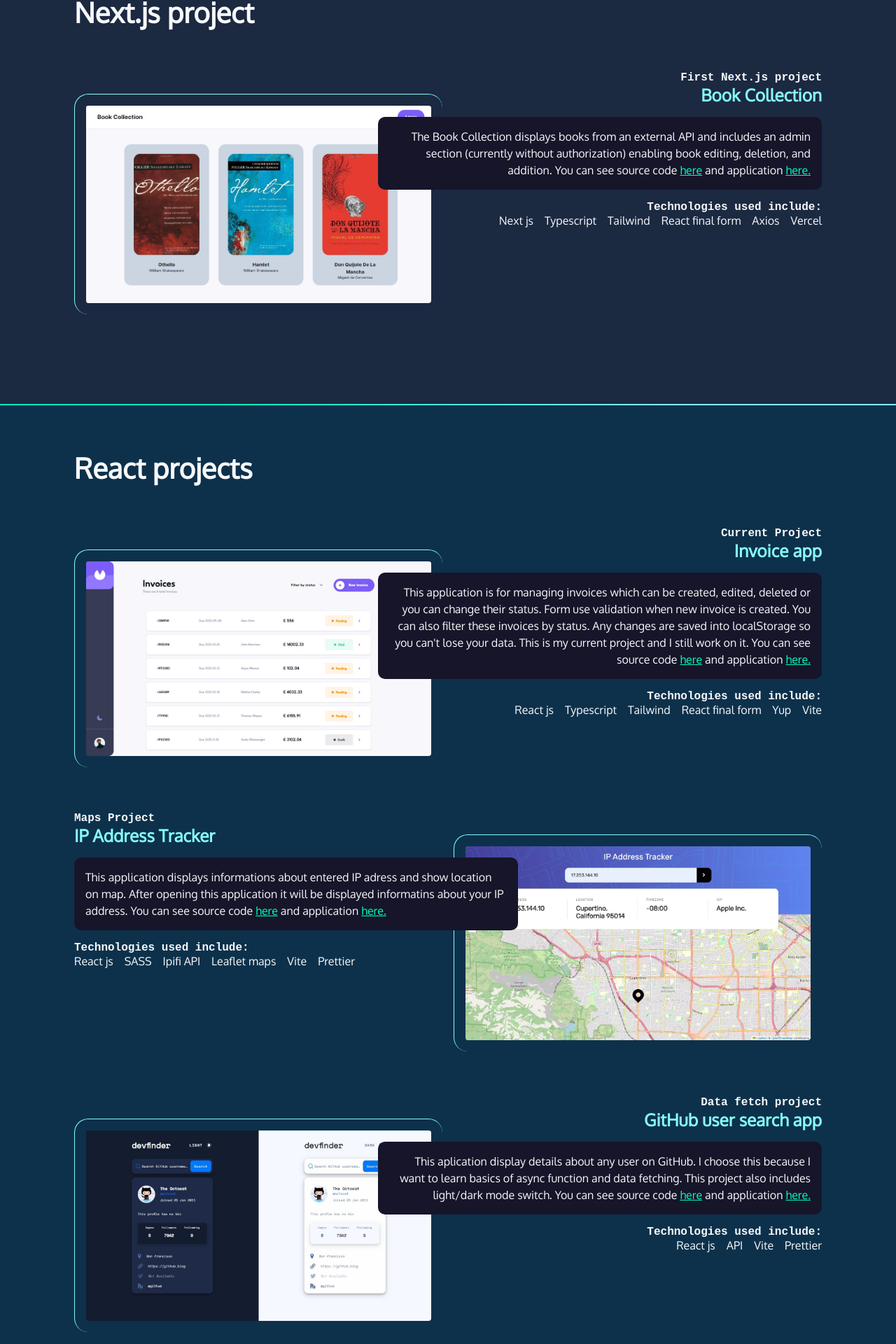
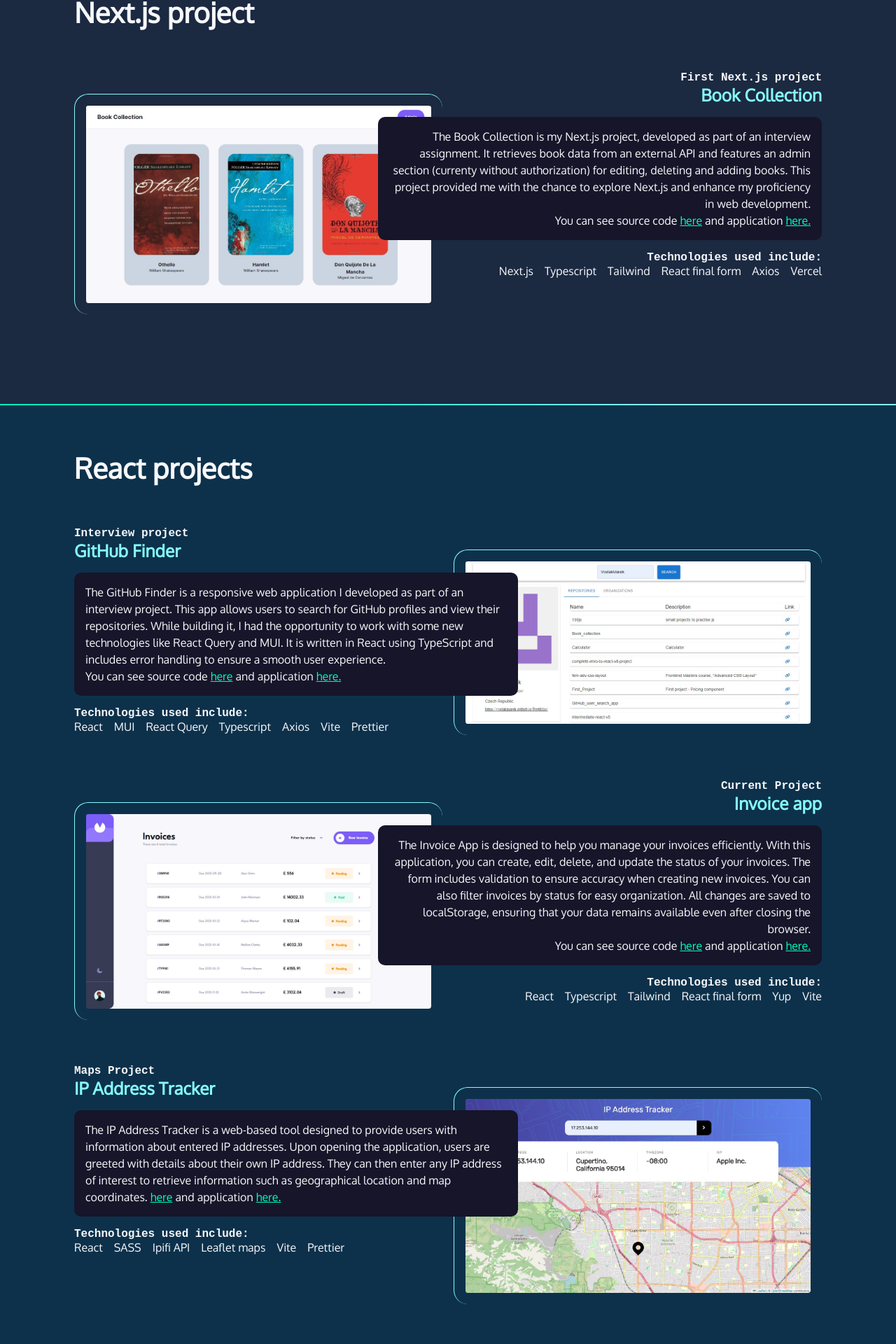
Before and after one commit to VcelakMarek/Portfolio, a React (Vite) app: page / in a window 1280 px wide. Shown: the part 874-2794 px from the top of the page at 70% size. Built offline with nearby package versions, Linux system fonts and the light colour scheme; a web font is replaced by a local one.

Commit message:
update Portfolio

```diff
--- a/src/Portfolio.jsx
+++ b/src/Portfolio.jsx
@@ -48,8 +48,12 @@ const Portfolio = () => {
           <p className="name">
             Hi, my name is <span>Marek Vcelak</span>
           </p>
-          <h2>React Developer</h2>
-          <p>I am frontend developer specializing on React aplications</p>
+          <h2>Frontend Developer</h2>
+          <p>
+            I am frontend developer specializing on
+            <span className="green-text"> React </span> and{" "}
+            <span className="green-text">Next.js</span> aplications
+          </p>
         </section>
       </div>
 
@@ -64,10 +68,13 @@ const Portfolio = () => {
               <h4>First Next.js project</h4>
               <h3>Book Collection</h3>
               <p className="blackbox">
-                The Book Collection displays books from an external API and
-                includes an admin section (currently without authorization)
-                enabling book editing, deletion, and addition. You can see
-                source code{" "}
+                The Book Collection is my Next.js project, developed as part of
+                an interview assignment. It retrieves book data from an external
+                API and features an admin section (currenty without
+                authorization) for editing, deleting and adding books. This
+                project provided me with the chance to explore Next.js and
+                enhance my proficiency in web development.
+                <br /> You can see source code{" "}
                 <a href="https://github.com/VcelakMarek/Book_collection">
                   here
                 </a>{" "}
@@ -76,7 +83,7 @@ const Portfolio = () => {
               </p>
               <h4>Technologies used include:</h4>
               <ul>
-                <li>Next js</li>
+                <li>Next.js</li>
                 <li>Typescript</li>
                 <li>Tailwind</li>
                 <li>React final form</li>
@@ -98,24 +105,67 @@ const Portfolio = () => {
         <section id="projects">
           <h2>React projects</h2>
 
+          <article className="reverse">
+            <div className="text">
+              <h4>Interview project</h4>
+              <h3>GitHub Finder</h3>
+              <p className="blackbox">
+                The GitHub Finder is a responsive web application I developed as
+                part of an interview project. This app allows users to search
+                for GitHub profiles and view their repositories. While building
+                it, I had the opportunity to work with some new technologies
+                like React Query and MUI. It is written in React using
+                TypeScript and includes error handling to ensure a smooth user
+                experience. <br /> You can see source code{" "}
+                <a href="https://github.com/VcelakMarek/Interview_Project">
+                  here
+                </a>{" "}
+                and application{" "}
+                <a href="https://vcelakmarek.github.io/Interview_Project/">
+                  {" "}
+                  here.
+                </a>
+              </p>
+              <h4>Technologies used include:</h4>
+              <ul>
+                <li>React</li>
+                <li>MUI</li>
+                <li>React Query</li>
+                <li>Typescript</li>
+                <li>Axios</li>
+                <li>Vite</li>
+                <li>Prettier</li>
+              </ul>
+            </div>
+            <img
+              src="./github-finder.jpg"
+              alt="Screenshot of IP_Address_Tracker."
+            />
+          </article>
+
           <article>
             <div className="text">
               <h4>Current Project</h4>
               <h3>Invoice app</h3>
               <p className="blackbox">
-                This application is for managing invoices which can be created,
-                edited, deleted or you can change their status. Form use
-                validation when new invoice is created. You can also filter
-                these invoices by status. Any changes are saved into
-                localStorage so you can&apos;t lose your data. This is my
-                current project and I still work on it. You can see source code{" "}
-                <a href="https://github.com/VcelakMarek/Invoice_app">here</a>{" "}
+                The Invoice App is designed to help you manage your invoices
+                efficiently. With this application, you can create, edit,
+                delete, and update the status of your invoices. The form
+                includes validation to ensure accuracy when creating new
+                invoices. You can also filter invoices by status for easy
+                organization. All changes are saved to localStorage, ensuring
+                that your data remains available even after closing the browser.
+                <br />
+                You can see source code{" "}
+                <a href="https://github.com/VcelakMarek/Invoice_app">
+                  here
+                </a>{" "}
                 and application{" "}
                 <a href="https://vcelakmarek.github.io/Invoice_app/"> here.</a>
               </p>
               <h4>Technologies used include:</h4>
               <ul>
-                <li>React js</li>
+                <li>React</li>
                 <li>Typescript</li>
                 <li>Tailwind</li>
                 <li>React final form</li>
@@ -131,10 +181,12 @@ const Portfolio = () => {
               <h4>Maps Project</h4>
               <h3>IP Address Tracker</h3>
               <p className="blackbox">
-                This application displays informations about entered IP adress
-                and show location on map. After opening this application it will
-                be displayed informatins about your IP address. You can see
-                source code{" "}
+                The IP Address Tracker is a web-based tool designed to provide
+                users with information about entered IP addresses. Upon opening
+                the application, users are greeted with details about their own
+                IP address. They can then enter any IP address of interest to
+                retrieve information such as geographical location and map
+                coordinates.{" "}
                 <a href="https://github.com/VcelakMarek/IP_Address_Tracker">
                   here
                 </a>{" "}
@@ -146,7 +198,7 @@ const Portfolio = () => {
               </p>
               <h4>Technologies used include:</h4>
               <ul>
-                <li>React js</li>
+                <li>React</li>
                 <li>SASS</li>
                 <li>Ipifi API</li>
                 <li>Leaflet maps</li>
@@ -165,10 +217,11 @@ const Portfolio = () => {
               <h4>Data fetch project</h4>
               <h3>GitHub user search app</h3>
               <p className="blackbox">
-                This aplication display details about any user on GitHub. I
-                choose this because I want to learn basics of async function and
-                data fetching. This project also includes light/dark mode
-                switch. You can see source code{" "}
+                This application provides users with detailed information about
+                any GitHub user. Primary goal of this project is to learn the
+                basics of asynchronous functions and data fetching.
+                Additionally, it features a light/dark mode switch. <br /> You
+                can see source code{" "}
                 <a href="https://github.com/VcelakMarek/GitHub_user_search_app">
                   here
                 </a>{" "}
@@ -180,7 +233,7 @@ const Portfolio = () => {
               </p>
               <h4>Technologies used include:</h4>
               <ul>
-                <li>React js</li>
+                <li>React</li>
                 <li>API</li>
                 <li>Vite</li>
                 <li>Prettier</li>
@@ -197,16 +250,18 @@ const Portfolio = () => {
               <h4>First React project</h4>
               <h3>Tic Tac Toe</h3>
               <p className="blackbox">
-                This was my first React project. You can choose mark and play
-                with another player or play agains CPU. Aplication counts each
-                player wins. You can see source code{" "}
+                The Tic Tac Toe application offers players the flexibility to
+                choose between playing against another player or challenging the
+                CPU. Additionally, players have the option to select their
+                preferred mark (X or O). The application also tracks the
+                winner's score. <br /> You can see source code{" "}
                 <a href="https://github.com/VcelakMarek/Tic_Tac_Toe">here</a>{" "}
                 and application{" "}
                 <a href="https://vcelakmarek.github.io/Tic_Tac_Toe/"> here.</a>
               </p>
               <h4>Technologies used include:</h4>
               <ul>
-                <li>React js</li>
+                <li>React</li>
                 <li>CSS</li>
                 <li>Vite</li>
                 <li>Prettier</li>
@@ -230,8 +285,12 @@ const Portfolio = () => {
               <h4>Another JS project</h4>
               <h3>Password generator</h3>
               <p className="blackbox">
-                This application create a password according to the selected
-                options and length. You can see source code{" "}
+                This application is designed to generate passwords based on
+                user-selected options and desired length. One of the unique
+                features of this project is the dynamic sizing of the password
+                font, ensuring that the generated password remains readable and
+                does not exceed the available display area. <br />
+                You can see source code{" "}
                 <a href="https://github.com/VcelakMarek/Password_generator">
                   here
                 </a>{" "}
@@ -259,7 +318,8 @@ const Portfolio = () => {
               <h4>First JS project</h4>
               <h3>Calculator</h3>
               <p className="blackbox">
-                This is just normal Calculator. You can see source code{" "}
+                This simple calculator marks the beginning of my JavaScript
+                learning journey. <br /> You can see source code{" "}
                 <a href="https://github.com/VcelakMarek/Calculator">here</a> and
                 application{" "}
                 <a href="https://vcelakmarek.github.io/Calculator//"> here.</a>
@@ -279,7 +339,10 @@ const Portfolio = () => {
               <h4>First CSS project</h4>
               <h3>Pricing component</h3>
               <p className="blackbox">
-                This was my first CSS project. You can see source code{" "}
+                This project serves as my introduction to CSS basics, showcasing
+                responsive design skills. It's a simple pricing component
+                allowing users to switch between annual and monthly options.{" "}
+                <br /> You can see source code{" "}
                 <a href="https://github.com/VcelakMarek/First_Project">here</a>{" "}
                 and application{" "}
                 <a href="https://vcelakmarek.github.io/First_Project/">
@@ -307,7 +370,12 @@ const Portfolio = () => {
       <div className="contact-background">
         <section id="contact">
           <h2>Contact me</h2>
-          <p>I am interested about new job opportunities.</p>
+          <p>
+            I'm available for new job opportunities in frontend development, and
+            I'm particularly interested in roles involving React and Next.js.
+            Please don't hesitate to contact me if you have any relevant
+            openings.
+          </p>
           <a href="mailto:vcelak.marek@gmail.com">Email me</a>
         </section>
       </div>
@@ -340,7 +408,7 @@ const Portfolio = () => {
           </li>
         </ul>
         <p>
-          <small> &copy; 2023 Marek Vcelak. All rights reserved. </small>
+          <small> &copy; 2024 Marek Vcelak. All rights reserved. </small>
         </p>
       </footer>
     </>
```
